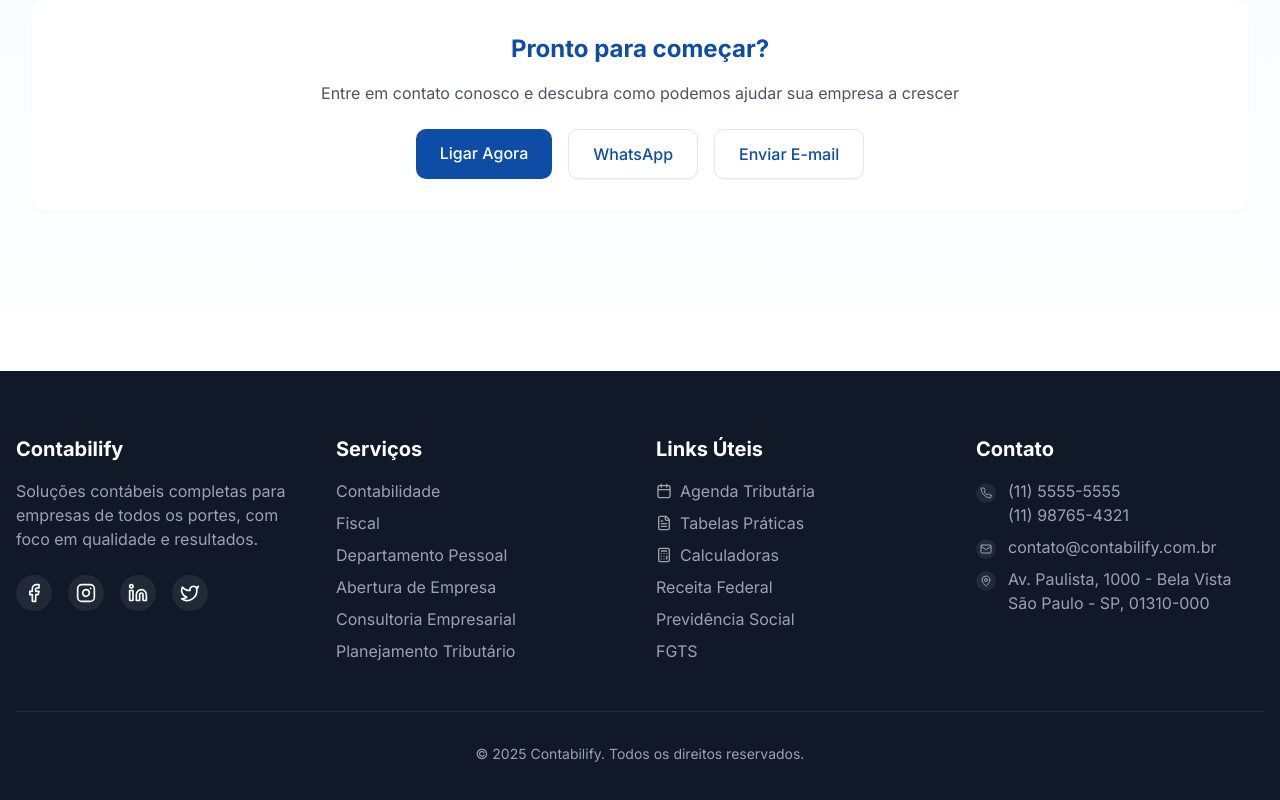
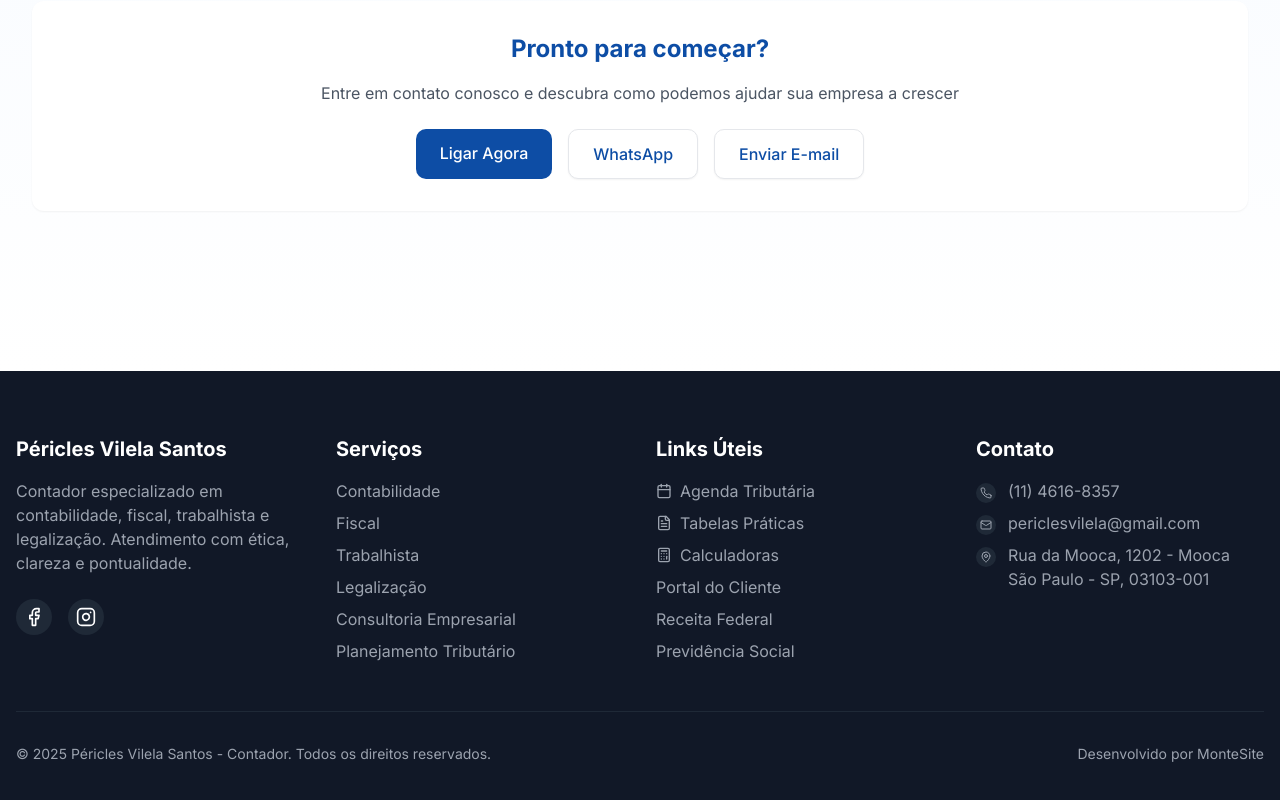
Before and after one commit to DevZipMateus/pericles-contabil, a React (Vite) app: page / in a window 1280 px wide. Shown: the part 8070-8870 px from the top of the page. Built offline with nearby package versions, Linux system fonts and the light colour scheme.

Commit message:
Refactor: Ajustar rodapé do site
Atualiza o rodapé para refletir as informações corretas do site, removendo ícones de redes sociais não utilizadas e adicionando a atribuição de desenvolvimento.

```diff
--- a/src/components/Footer.tsx
+++ b/src/components/Footer.tsx
@@ -1,5 +1,5 @@
 
-import { Facebook, Instagram, Linkedin, Twitter, Calendar, FileText, Calculator, Phone, Mail, MapPin } from 'lucide-react';
+import { Facebook, Instagram, Phone, Mail, MapPin, Calendar, FileText, Calculator } from 'lucide-react';
 
 const Footer = () => {
   const currentYear = new Date().getFullYear();
@@ -9,22 +9,16 @@ const Footer = () => {
       <div className="container mx-auto px-4 py-16">
         <div className="grid grid-cols-1 md:grid-cols-2 lg:grid-cols-4 gap-8">
           <div>
-            <h3 className="text-xl font-bold mb-4">Contabilify</h3>
+            <h3 className="text-xl font-bold mb-4">Péricles Vilela Santos</h3>
             <p className="text-gray-400 mb-6">
-              Soluções contábeis completas para empresas de todos os portes, com foco em qualidade e resultados.
+              Contador especializado em contabilidade, fiscal, trabalhista e legalização. Atendimento com ética, clareza e pontualidade.
             </p>
             <div className="flex space-x-4">
-              <a href="#" className="w-9 h-9 rounded-full bg-gray-800 flex items-center justify-center hover:bg-primary transition-colors">
+              <a href="https://www.facebook.com/periclesvilela" target="_blank" rel="noopener noreferrer" className="w-9 h-9 rounded-full bg-gray-800 flex items-center justify-center hover:bg-primary transition-colors">
                 <Facebook className="h-5 w-5" />
               </a>
-              <a href="#" className="w-9 h-9 rounded-full bg-gray-800 flex items-center justify-center hover:bg-primary transition-colors">
+              <a href="https://www.instagram.com/periclesvilelacontador" target="_blank" rel="noopener noreferrer" className="w-9 h-9 rounded-full bg-gray-800 flex items-center justify-center hover:bg-primary transition-colors">
                 <Instagram className="h-5 w-5" />
-              </a>
-              <a href="#" className="w-9 h-9 rounded-full bg-gray-800 flex items-center justify-center hover:bg-primary transition-colors">
-                <Linkedin className="h-5 w-5" />
-              </a>
-              <a href="#" className="w-9 h-9 rounded-full bg-gray-800 flex items-center justify-center hover:bg-primary transition-colors">
-                <Twitter className="h-5 w-5" />
               </a>
             </div>
           </div>
@@ -32,12 +26,12 @@ const Footer = () => {
           <div>
             <h3 className="text-xl font-bold mb-4">Serviços</h3>
             <ul className="space-y-2 text-gray-400">
-              <li><a href="#serviços" className="hover:text-white transition-colors">Contabilidade</a></li>
-              <li><a href="#serviços" className="hover:text-white transition-colors">Fiscal</a></li>
-              <li><a href="#serviços" className="hover:text-white transition-colors">Departamento Pessoal</a></li>
-              <li><a href="#serviços" className="hover:text-white transition-colors">Abertura de Empresa</a></li>
-              <li><a href="#serviços" className="hover:text-white transition-colors">Consultoria Empresarial</a></li>
-              <li><a href="#serviços" className="hover:text-white transition-colors">Planejamento Tributário</a></li>
+              <li><a href="#servicos" className="hover:text-white transition-colors">Contabilidade</a></li>
+              <li><a href="#servicos" className="hover:text-white transition-colors">Fiscal</a></li>
+              <li><a href="#servicos" className="hover:text-white transition-colors">Trabalhista</a></li>
+              <li><a href="#servicos" className="hover:text-white transition-colors">Legalização</a></li>
+              <li><a href="#servicos" className="hover:text-white transition-colors">Consultoria Empresarial</a></li>
+              <li><a href="#servicos" className="hover:text-white transition-colors">Planejamento Tributário</a></li>
             </ul>
           </div>
 
@@ -62,9 +56,9 @@ const Footer = () => {
                   Calculadoras
                 </a>
               </li>
+              <li><a href="https://site.projetusti.com.br/site/page/32165" target="_blank" rel="noopener noreferrer" className="hover:text-white transition-colors">Portal do Cliente</a></li>
               <li><a href="#" className="hover:text-white transition-colors">Receita Federal</a></li>
               <li><a href="#" className="hover:text-white transition-colors">Previdência Social</a></li>
-              <li><a href="#" className="hover:text-white transition-colors">FGTS</a></li>
             </ul>
           </div>
 
@@ -76,8 +70,7 @@ const Footer = () => {
                   <Phone className="h-3 w-3" />
                 </div>
                 <div>
-                  <p>(11) 5555-5555</p>
-                  <p>(11) 98765-4321</p>
+                  <p>(11) 4616-8357</p>
                 </div>
               </li>
               <li className="flex items-start">
@@ -85,7 +78,7 @@ const Footer = () => {
                   <Mail className="h-3 w-3" />
                 </div>
                 <div>
-                  <p>contato@contabilify.com.br</p>
+                  <p>periclesvilela@gmail.com</p>
                 </div>
               </li>
               <li className="flex items-start">
@@ -93,16 +86,19 @@ const Footer = () => {
                   <MapPin className="h-3 w-3" />
                 </div>
                 <div>
-                  <p>Av. Paulista, 1000 - Bela Vista</p>
-                  <p>São Paulo - SP, 01310-000</p>
+                  <p>Rua da Mooca, 1202 - Mooca</p>
+                  <p>São Paulo - SP, 03103-001</p>
                 </div>
               </li>
             </ul>
           </div>
         </div>
 
-        <div className="border-t border-gray-800 mt-12 pt-8 text-gray-400 text-sm text-center">
-          <p>&copy; {currentYear} Contabilify. Todos os direitos reservados.</p>
+        <div className="border-t border-gray-800 mt-12 pt-8 text-gray-400 text-sm">
+          <div className="flex flex-col md:flex-row justify-between items-center">
+            <p>&copy; {currentYear} Péricles Vilela Santos - Contador. Todos os direitos reservados.</p>
+            <p className="mt-2 md:mt-0">Desenvolvido por MonteSite</p>
+          </div>
         </div>
       </div>
     </footer>
```
